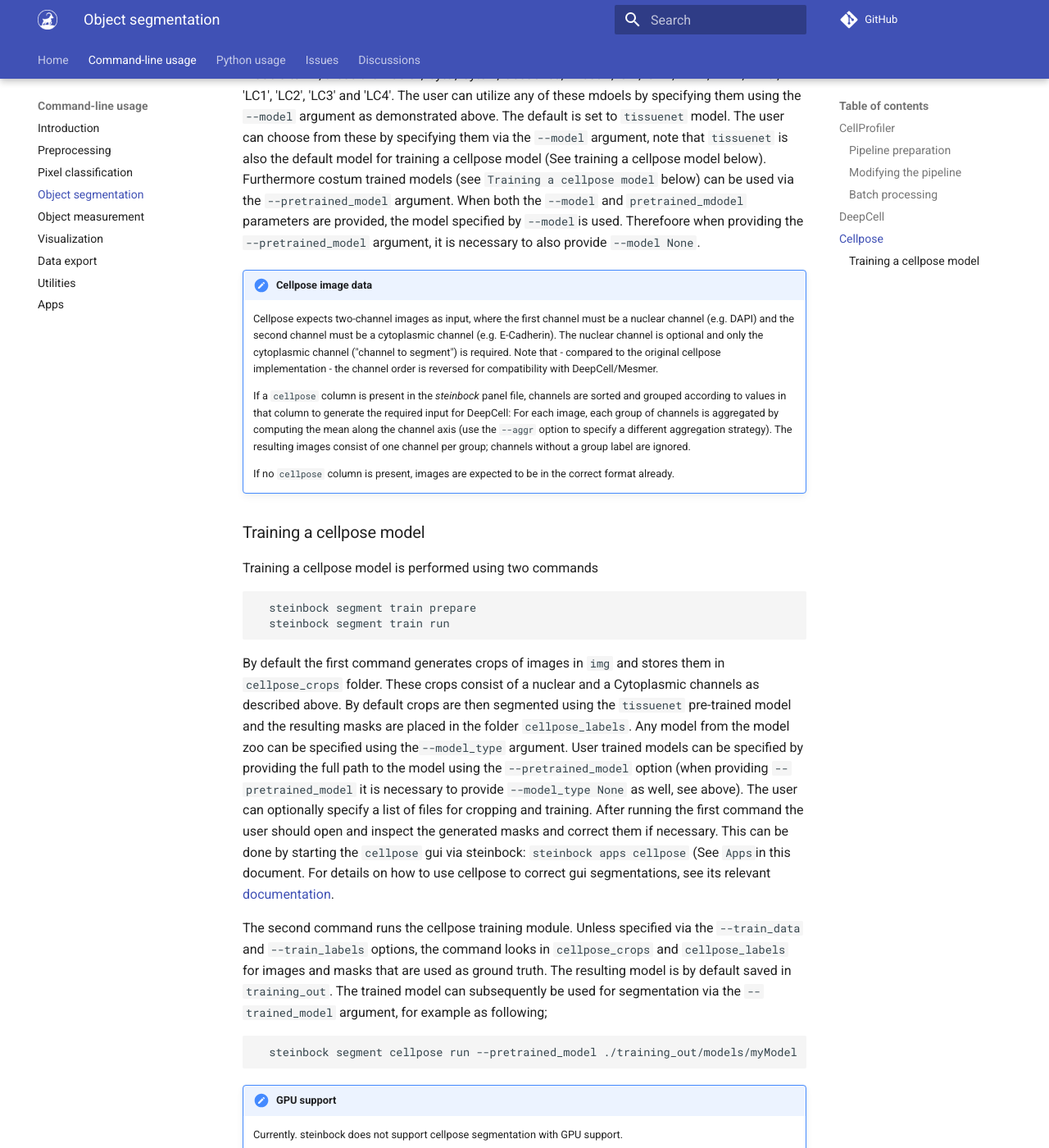
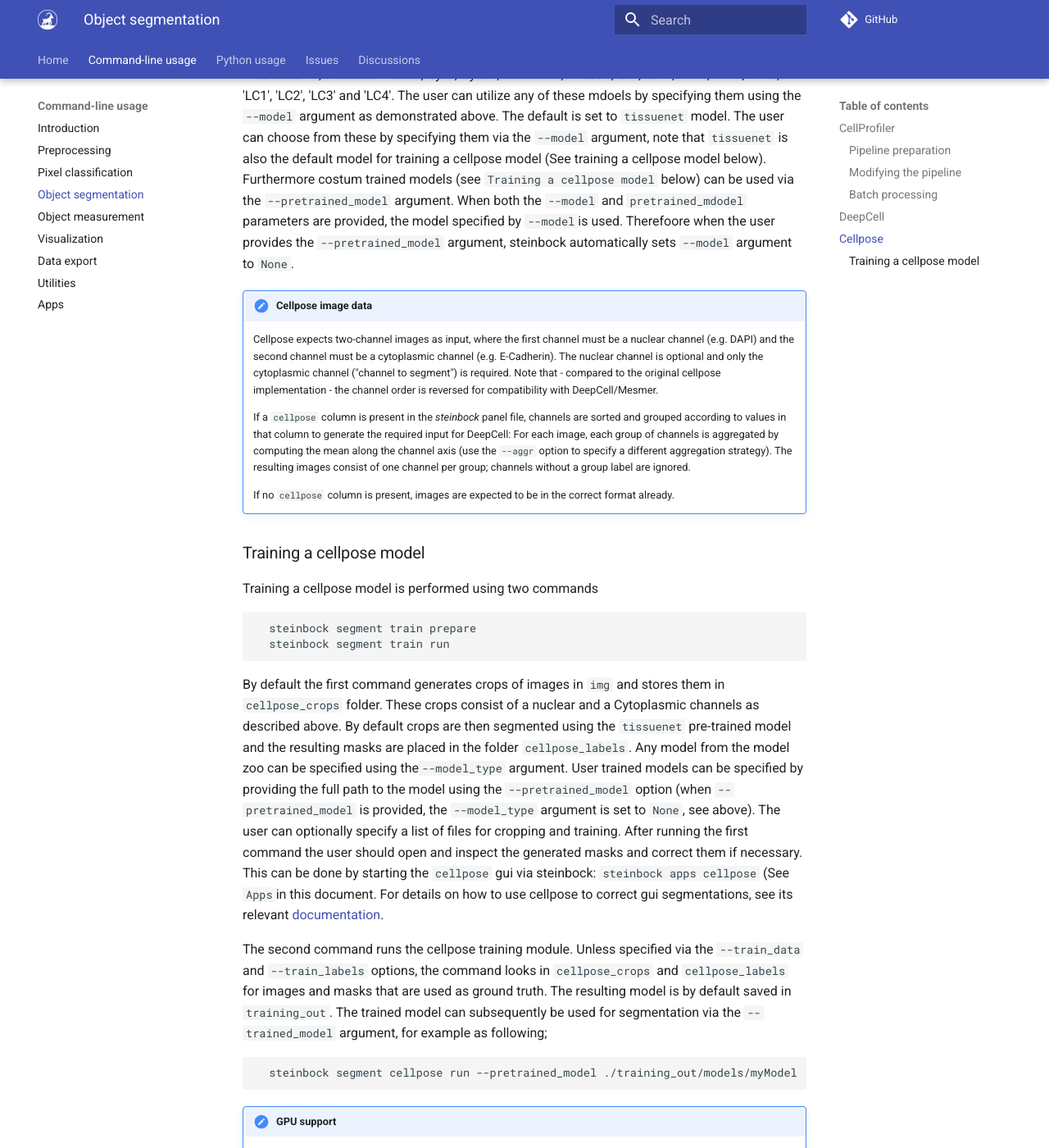
Before and after one commit to BodenmillerGroup/steinbock, an MkDocs documentation site: the page built from docs/cli/segmentation.md, in a window 1280 px wide and 1400 px high, scrolled down 4124 px. Shown: the whole window at 82% size. Built offline with MkDocs 1.6.1 and Material for MkDocs 9.7.7, drawn with Linux system fonts in a browser that asks for light colours; comment, search, counter and statistics services are not loaded; the version menu is left out.

Commit message:
changes 30.8.23/2

```diff
--- a/docs/cli/segmentation.md
+++ b/docs/cli/segmentation.md
@@ -121,7 +121,7 @@ To segment nuclei using the `nuclei` model:
     steinbock segment cellpose --minmax --model nuclei
 
 Models introduced in [cellpose 2.0](https://www.nature.com/articles/s41592-022-01663-4) can also be chosen, bringing the total number of available models to 14, these are 'nuclei',
-            'cyto', 'cyto2', 'tissuenet', 'livecell', 'CP', 'CPx', 'TN1', 'TN2', 'TN3', 'LC1', 'LC2', 'LC3' and 'LC4'. The user can utilize any of these mdoels by specifying them using the `--model` argument as demonstrated above. The default is set to `tissuenet` model. The user can choose from these by specifying them via the `--model` argument, note that `tissuenet` is also the default model for training a cellpose model (See training a cellpose model below). Furthermore costum trained models (see `Training a cellpose model` below) can be used via the `--pretrained_model` argument. When both the `--model` and `pretrained_mdodel` parameters are provided, the model specified by `--model`is used. Therefoore when providing the `--pretrained_model` argument, it is necessary to also provide `--model None`.
+            'cyto', 'cyto2', 'tissuenet', 'livecell', 'CP', 'CPx', 'TN1', 'TN2', 'TN3', 'LC1', 'LC2', 'LC3' and 'LC4'. The user can utilize any of these mdoels by specifying them using the `--model` argument as demonstrated above. The default is set to `tissuenet` model. The user can choose from these by specifying them via the `--model` argument, note that `tissuenet` is also the default model for training a cellpose model (See training a cellpose model below). Furthermore costum trained models (see `Training a cellpose model` below) can be used via the `--pretrained_model` argument. When both the `--model` and `pretrained_mdodel` parameters are provided, the model specified by `--model`is used. Therefoore when the user provides the `--pretrained_model` argument, steinbock automatically sets `--model` argument to `None`.
 
 !!! note "Cellpose image data"
     Cellpose expects two-channel images as input, where the first channel must be a nuclear channel (e.g. DAPI) and the second channel must be a cytoplasmic channel (e.g. E-Cadherin). The nuclear channel is optional and only the cytoplasmic channel ("channel to segment") is required. Note that - compared to the original cellpose implementation - the channel order is reversed for compatibility with DeepCell/Mesmer.
@@ -136,7 +136,7 @@ Training a cellpose model is performed using two commands
       steinbock segment train prepare
       steinbock segment train run
 
-By default the first command generates crops of images in `img` and stores them in `cellpose_crops` folder. These crops consist of a nuclear and a Cytoplasmic channels as described above. By default crops are then segmented using the `tissuenet` pre-trained model and the resulting masks are placed in the folder `cellpose_labels`. Any model from the  model zoo can be specified using the`--model_type` argument. User trained models can be specified by providing the full path to the model using the `--pretrained_model` option (when providing `--pretrained_model` it is necessary to provide `--model_type None` as well, see above). The user can optionally specify a list of files for cropping and training.  After running the first command the user should open and inspect the generated masks and correct them if necessary. This can be done by starting the `cellpose` gui via steinbock: `steinbock apps cellpose` (See `Apps`in this document. For details on how to use cellpose to correct gui segmentations, see its relevant [documentation](https://cellpose.readthedocs.io/en/latest/gui.html).
+By default the first command generates crops of images in `img` and stores them in `cellpose_crops` folder. These crops consist of a nuclear and a Cytoplasmic channels as described above. By default crops are then segmented using the `tissuenet` pre-trained model and the resulting masks are placed in the folder `cellpose_labels`. Any model from the  model zoo can be specified using the`--model_type` argument. User trained models can be specified by providing the full path to the model using the `--pretrained_model` option (when `--pretrained_model` is provided, the `--model_type` argument is set to `None`, see above). The user can optionally specify a list of files for cropping and training.  After running the first command the user should open and inspect the generated masks and correct them if necessary. This can be done by starting the `cellpose` gui via steinbock: `steinbock apps cellpose` (See `Apps`in this document. For details on how to use cellpose to correct gui segmentations, see its relevant [documentation](https://cellpose.readthedocs.io/en/latest/gui.html).
 
 The second command runs the cellpose training module. Unless specified via the `--train_data` and `--train_labels` options, the command looks in `cellpose_crops` and `cellpose_labels` for images and masks that are used as ground truth. The resulting model is by default saved in `training_out`. The trained model can subsequently be used for segmentation via the `--trained_model` argument, for example as following;
 
```
